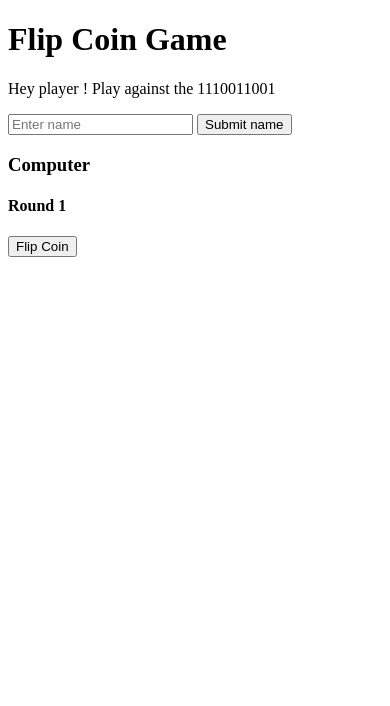
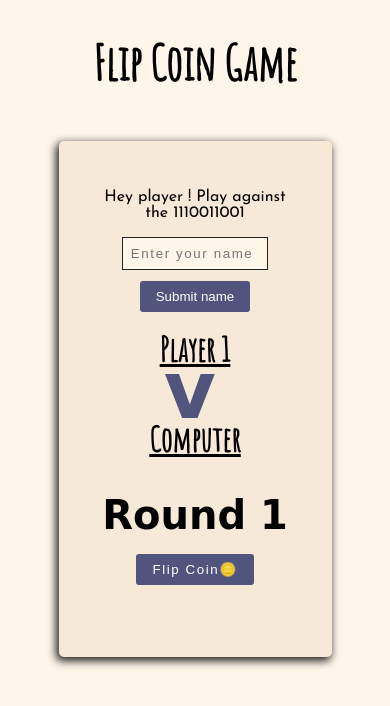
Before and after one commit to Apprentice-Cloud/flipcoin, a plain HTML site: page index.html in a window 390 px wide. Drawn offline with Linux system fonts and the light colour scheme; a web font is replaced by a local one.

Commit message:
Second commit - Styled it up .. great, not so great,

```diff
--- a/css/styles.css
+++ b/css/styles.css
@@ -0,0 +1,159 @@
+*, *::before, *::after{
+    box-sizing: border-box;
+}
+
+:root{
+    --amatic: 'Amatic SC', cursive; /* player,computer*/
+    --josefin: 'Josefin Sans', sans-serif; /* major body */
+    --shadowintolight: 'Shadows Into Light', cursive; /* winner */
+    --rubik: 'Rubik Moonrocks', cursive; /* versus */
+
+    /* Colors */
+    --lightpink: #FFEEEE;
+    --bg_body: #FFF6EA;
+    --bg_container: #F7E9D7;
+    --darkbg: #EBD8C3;
+
+}
+
+body{
+    margin: 0;
+    font-family: var(--josefin);
+    background: var(--bg_body);
+}
+
+.title{
+    font-family: var(--amatic);
+    text-align: center;
+    font-size: 3rem;
+}
+
+.container{
+    padding: 2rem;
+    text-align: center;
+    width: 70%;
+    max-width: 550px;
+    margin: 3rem auto;
+    background: var(--bg_container);
+    border-radius: 5px;
+    box-shadow: -2px 3px 8px 1px #222;
+}
+
+.main--title {
+    font-family: var(--shadowintolight);
+    font-size: 2.3rem;
+    color: #748DA6;
+    display: none;
+  }
+
+  .main--content{
+
+    /* font-size: 2rem; */
+  }
+
+  input{
+    width: 40%;
+    padding: .5rem;
+    letter-spacing: .1rem;
+    background: var(--bg_body);
+    border: 1px solid #222;
+  }
+
+  input:focus, input:hover{
+    outline: 0;
+    border: 2px solid #222;
+  }
+
+
+  .btn{
+    background: #51557E;
+    padding: .5rem 1rem;
+    border: none;
+    color: #FFFFFF;
+    transition: .2s ease-in;
+    border-radius: 3px;
+  }
+  .btn--flip{
+    letter-spacing: .1rem;
+  }
+
+  .btn:hover{
+    background: #748DA6;
+  }
+
+  .players{
+    display: grid;
+    grid-template-columns: 1fr 1fr;
+    font-family: var(--amatic);
+    font-size: 1.8rem;
+    position: relative;
+    margin: 0;
+  }
+  .player{
+    margin: 1rem 0;
+    text-decoration: underline;
+
+  }
+
+  #player1::after{
+    content: "v";
+    position: absolute;
+    top: -.5rem;
+    padding-left: 2rem;
+    font-family: var(--rubik);
+    font-size: 5rem;
+    color: #51557E;
+  }
+
+  .round{
+    font-family: 'Londrina Shadow', cursive;
+    font-size: 2.5rem;
+    margin: 1rem 0;
+  }
+
+  .outcome{
+    font-family: 'Smooch', cursive;
+    font-size: 14px;
+    letter-spacing: .4rem;
+    color: #47B5FF;
+  }
+
+  .logic{
+    text-transform: capitalize;
+  }
+
+  .round--winner{
+    font-family: var(--rubik);
+    font-size: 1.2rem;
+    letter-spacing: .2rem;
+    margin: .7rem;
+  }
+
+  .current--score{
+    font-family: 'Fascinate', cursive;
+    font-size: 1.5rem;
+    color: #354259;
+  }
+
+  @media (max-width: 649px) {
+    input{
+        width: 70%;
+        margin: .7rem auto;
+        display: block;
+      }
+
+      .players{
+        grid-template-columns: 1fr;
+      }
+
+      #player1::after{
+        top: 2rem;
+        right: 40%;
+      }
+
+      #player2{
+        margin-top: 2rem;
+      }
+
+
+  }
--- a/index.html
+++ b/index.html
@@ -4,6 +4,14 @@
     <meta charset="UTF-8">
     <meta http-equiv="X-UA-Compatible" content="IE=edge">
     <meta name="viewport" content="width=device-width, initial-scale=1.0">
+
+    <!-- Fonts -->
+    <link rel="preconnect" href="https://fonts.googleapis.com">
+<link rel="preconnect" href="https://fonts.gstatic.com" crossorigin>
+<link href="https://fonts.googleapis.com/css2?family=Amatic+SC&family=Fascinate&family=Smooch&family=Londrina+Shadow&family=Josefin+Sans&family=Rubik+Moonrocks&family=Shadows+Into+Light&display=swap" rel="stylesheet">
+
+    <!-- Styles -->
+    <link rel="stylesheet" href="css/styles.css">
     <title>Flip Coin 🪙</title>
 </head>
 <body>
@@ -14,16 +22,16 @@
         <h2 class="main--title" id="winner"></h2>
         <p class="main--content">Hey player ! Play against the 1110011001</p>
         <label for="name"></label>
-        <input name="name" type="text" placeholder="Enter name ">
+        <input name="name" type="text" placeholder="Enter your name">
         <button onclick="getPlayer1()" class="btn btn--submit" type="submit">Submit name</button>
 
         <div class="game-part">
             <div class="players">
-            <h3 class="player" id="player1"></h3>
+            <h3 class="player" id="player1">Player 1</h3>
             <h3 class="player" id="player2">Computer</h3>
             </div>
             <h4 class="round" id="round">Round 1</h4>
-            <button onclick="flipCoin()" class="btn btn--flip">Flip Coin</button>
+            <button onclick="flipCoin()" class="btn btn--flip">Flip Coin🪙</button>
             <p class="outcome" id="outcome"></p>
             <p class="logic" id="logic"></p>
             <p class="round--winner" id="roundwinner"></p>
--- a/js/main.js
+++ b/js/main.js
@@ -79,8 +79,10 @@ level++
     let totalRounds = roundCountComputer + roundCountPlayer;
 
     if (totalRounds == 5 && roundCountPlayer > roundCountComputer){
+        winner.style.display = "block";
         winner.textContent = player1.textContent + " wins 🍾";
     }else if (totalRounds == 5 && roundCountPlayer < roundCountComputer){
+        winner.style.display = "block";
         winner.textContent = "You lost 🥴 .. Give it another try 💀";
     }else if(totalRounds > 5){
         winner.textContent = "";
```
Also changed, not shown: screenshot.jpg (added), 1 other file.
